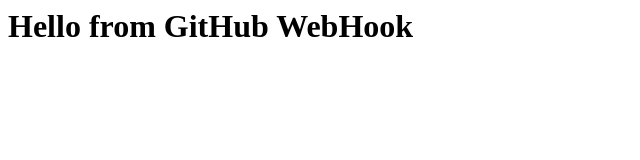
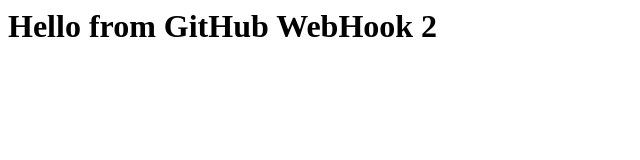
Before and after one commit to poolsar/jenkins_test, a plain HTML site: page index.html in a window 1280 px wide. Shown: the full height of the page, 0-640 px from the left. Drawn offline with Linux system fonts and the light colour scheme.

Commit message:
web hook 2

```diff
--- a/index.html
+++ b/index.html
@@ -3,7 +3,7 @@
 <head></head>
 
 <body>
-    <h1>Hello from GitHub WebHook</h1>
+    <h1>Hello from GitHub WebHook 2</h1>
 </body>
 
 </html>
```
